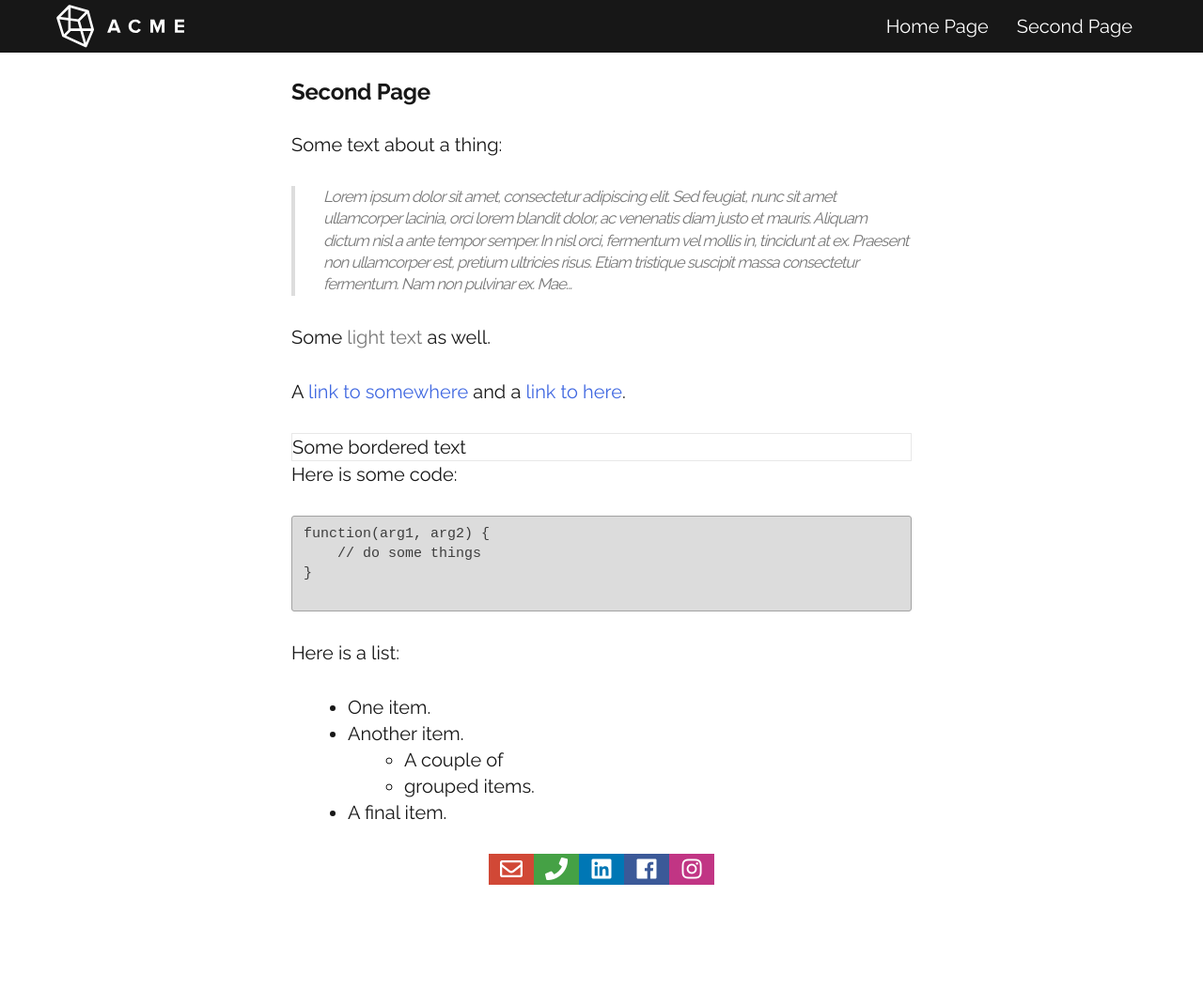
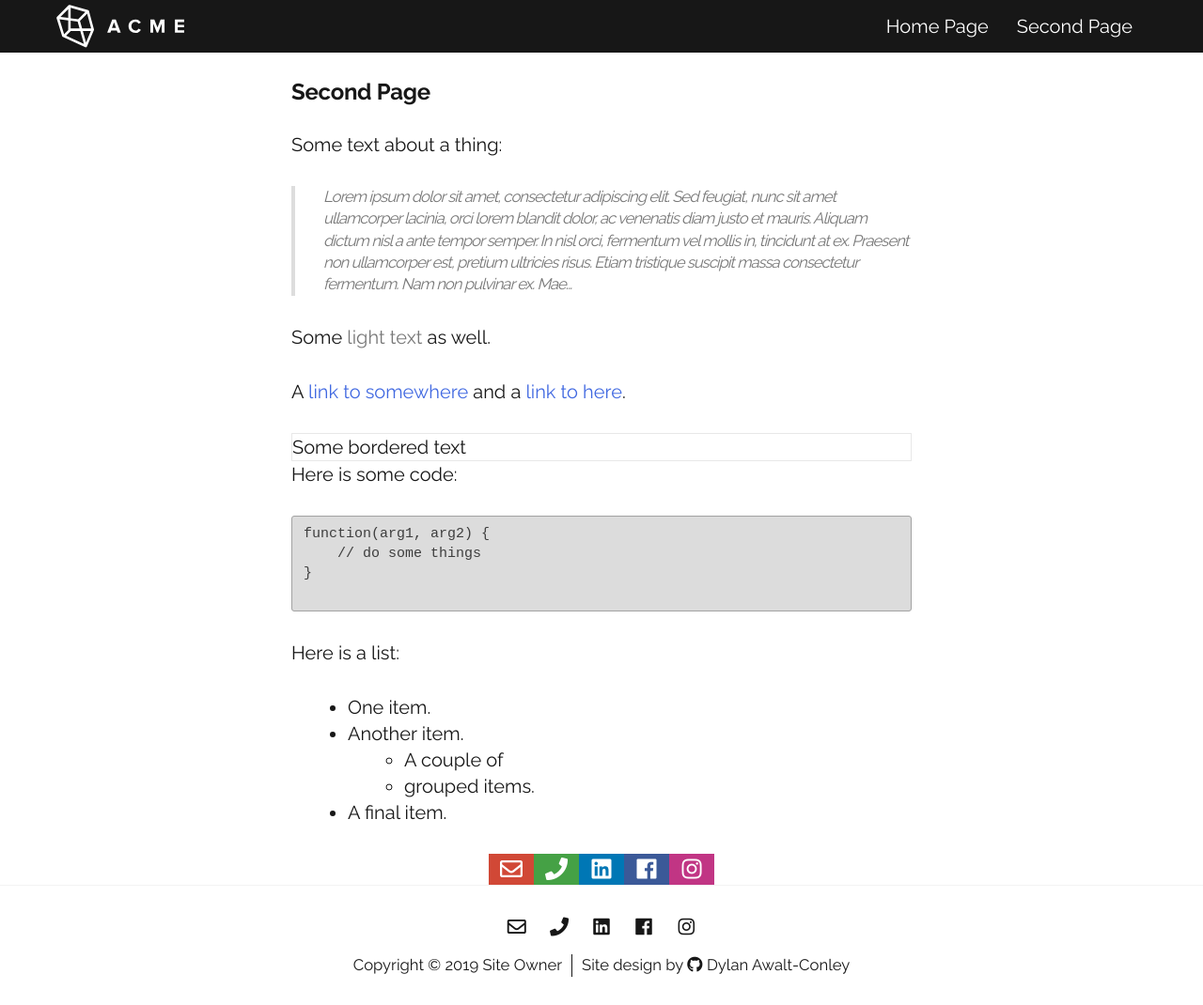
Before and after one commit to dawaltconley/starter2, a Jekyll site: the page built from second-page.html, in a window 1280 px wide. Shown: the whole page at 94% size. Built offline with Jekyll 4.4.1, drawn with Linux system fonts in a browser that asks for light colours; nearby versions of some CDN libraries; a script that is not in the unit is left out; before the commit the page ends 942 px from its top, so only the background shows below that.

Commit message:
added basic footer include for site

```diff
--- a/_config.yml
+++ b/_config.yml
@@ -9,6 +9,10 @@ url: # full url of main site
 og_image: # default og image used for entire site; can be overridden if specified in page or collection frontmatter
 google_analytics: # tracking number
 permalink: /:title/ # default permalink structure for pages
+copyright:
+  date: 2019 # date (usually year) the site was created
+  owner: Site Owner # owner of the site
+
 timezone: America/New_York # used for liquid-generated datetimes
 auto_scroll: false # enables smooth scrolling for all same-page links using zenscroll
 native_scroll: false # enables smooth scrolling by the scroll-behavior property, for all browsers that support it
--- /dev/null
+++ b/_includes/footer.html
@@ -0,0 +1,24 @@
+<footer class="border-basic-t border-x-light">
+
+  <div class="content-wrapper padding-m text-center">
+
+    <div class="margin-s-b media-icon-basic media-icon-list">
+      {% include all-media-icons.liquid icon_set=site.data.contact %}
+    </div>
+
+    <div class="flex-row-gt-laptop flex-justify-center fs-smaller table margin-auto-h">
+      <div class="padding-xs-h border-basic-r border-0-lt-laptop">
+        <span class="avoid-wrap">Copyright &copy; {{ site.copyright.date }}</span>
+        <span class="avoid-wrap">{{ site.copyright.owner }}</span>
+      </div>
+      <div class="padding-xs-h">
+        <span class="avoid-wrap">Site design by</span>
+        <a href="https://github.com/dawaltconley" class="subtle-link avoid-wrap" target="_blank" data-analytics-category="Contact Link" data-analytics-action="click" data-analytics-label="Followed link to Dylan's Github (good job!)">
+          <i class="fab fa-github fa-fw">&nbsp;</i>Dylan Awalt-Conley
+        </a>
+      </div>
+    </div>
+
+  </div>
+
+</footer>
--- a/_layouts/default.html
+++ b/_layouts/default.html
@@ -31,6 +31,8 @@
 
       {{ content }}
 
+      {% include footer.html %}
+
     {% if parallax %}
     </div>
     {% endif %}
```
